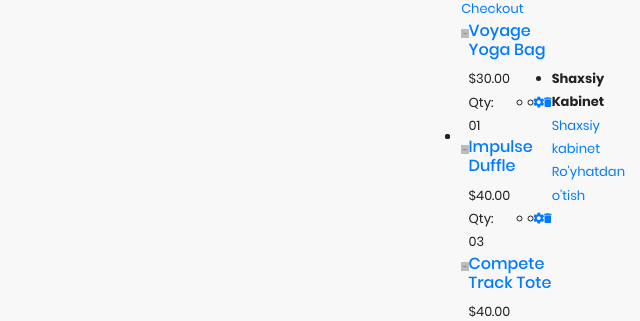
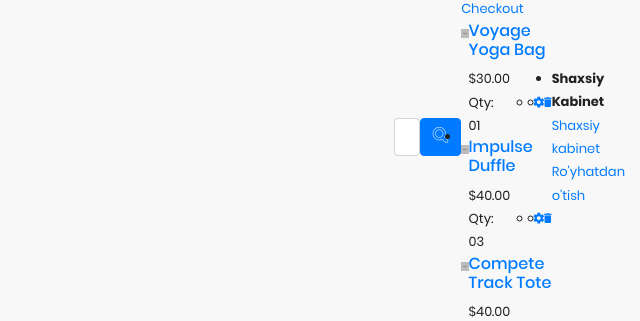
Before and after one commit to Bobur2828/book, a Django app: page /about/ in a window 1280 px wide. Shown: the part 143-464 px from the top of the page, without its empty margins (640-1280 px from the left). Run offline with Django 5.2, Linux system fonts and the light colour scheme; style sheets or scripts are compiled from the project's sources; some libraries are stand-ins or nearby versions; some web fonts are replaced.

Commit message:
search ishladi

```diff
--- a/my_app/views.py
+++ b/my_app/views.py
@@ -4,22 +4,27 @@
 def index(request):
     sliders=Slider.objects.all()
     books=Books.objects.all()
+    search=request.GET.get('q','')
+    if search:
+        books=Books.objects.filter(name__icontains=search)
+        data = {
+        "sliders":sliders,
+        "books":books,
+    }
 
-    if 'qidiruv' in request.POST:
-        qidiruv = request.POST['qidiruv']
-
-        books = Books.objects.filter(name__contains=qidiruv)
 
     else:
-        books = books
+        data = {
+        "sliders":sliders,
+        "books":books,
+    }
 
 
-    context = {
-        "sliders":sliders,
-        "books":books
-    }
 
-    return render(request, 'my_app/index.html', context)
+
+
+
+    return render(request, 'my_app/index.html', context=data)
 
 def about(request):
     return render(request, 'my_app/about.html')
--- a/templates/base.html
+++ b/templates/base.html
@@ -62,7 +62,12 @@
 					</div>
 					<div class="col-md-6 col-sm-6 col-6 col-lg-2">
 						<ul class="header__sidebar__right d-flex justify-content-end align-items-center">
-							<li class="shop_search"><a class="search__active" href="#"></a></li>
+							<form action="" method="get" class="d-flex">
+								<input class="form-control" type="text" placeholder="Qidiruv" name="q">
+								<button type="submit" class="shop_search btn btn-primary">
+									<span class="bi bi-search"></span>
+								</button>
+							  </form>
 							<li class="wishlist"><a href="#"></a></li>
 							<li class="shopcart"><a class="cartbox_active" href="#"><span class="product_qun">3</span></a>
 								<!-- Start Shopping Cart -->
```
Also changed, not shown: db.sqlite3.
